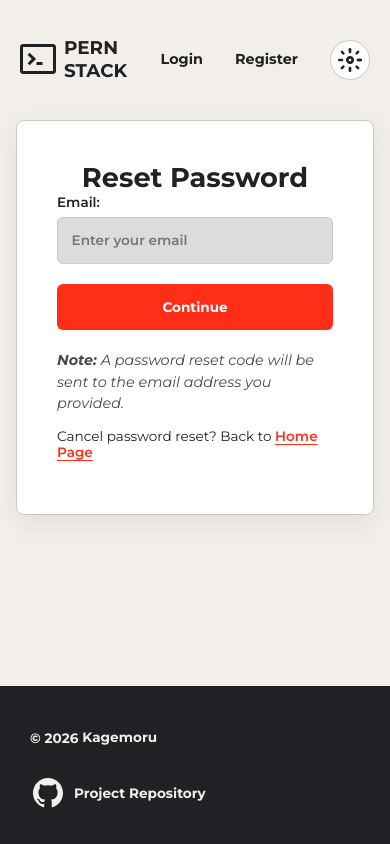
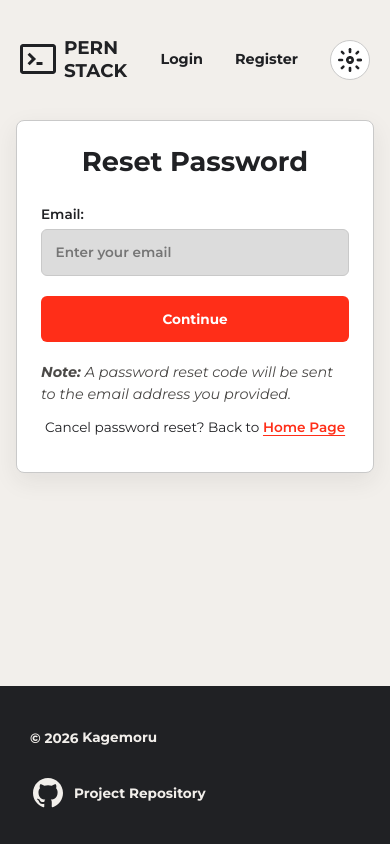
Before and after one commit to Kagemoru/pern-stack, a React (Vite) app in the folder client/: page /forgot-password in a window 390 px wide. Built offline with nearby package versions, Linux system fonts and the light colour scheme; no server answers.

Commit message:
frontend: fix some css styling

```diff
--- a/client/src/App.css
+++ b/client/src/App.css
@@ -76,7 +76,6 @@
 .login-container,
 .register-container,
 .forgot-password-container {
-  box-sizing: border-box;
   width: min(100%, 28rem);
   min-height: auto;
   padding: 2.5rem;
@@ -84,7 +83,7 @@
 
 .login-container .title,
 .register-container .title,
-.forgot-password-form .title {
+.forgot-password-container .title {
   margin: 0 0 1.75rem;
 }
 
@@ -124,7 +123,7 @@
 .forgot-password-link,
 .register-link,
 .login-link,
-#reset-password-note {
+.reset-password-msg {
   font-size: 0.9rem;
   margin: 0;
   color: var(--secondary-text-color);
@@ -175,18 +174,11 @@
 
 @media (max-width: 600px) {
   .login-container,
-  .register-container {
+  .register-container,
+  .forgot-password-container {
     padding: 1.5rem;
   }
 }
-
-/* =====================================
-  FORGOT PASSWORD CONTAINER
-===================================== */
-#reset-successfull-msg {
-  text-align: center;
-}
-
 
 /* =====================================
   NOT FOUND CONTAINER
--- a/client/src/pages/ForgotPassword.jsx
+++ b/client/src/pages/ForgotPassword.jsx
@@ -16,33 +16,34 @@ export default function ForgotPassword() {
   const [resetToken, setResetToken] = useState("");
 
   const [loading, setLoading] = useState(false);
-  const [error, setError] = useState("");
+  const [msg, setMsg] = useState(
+    <>
+      <b>Note:</b> A password reset code will be sent to the email address you
+      provided.
+    </>,
+  );
 
   const handleSubmit = async (e) => {
     e.preventDefault();
     setLoading(true);
-    setError("");
+    setMsg("");
 
     try {
       if (step === "email") {
-        console.log(`${email}, requests a password reset code`);
         const result = await requestPasswordReset(email);
-        console.log(result.message);
+        setMsg(result.message);
         setStep("code");
       } else if (step === "code") {
-        console.log(`${code}, code for confirming a password reset`);
         const result = await verifyPasswordResetCode(email, code);
-        console.log(result);
         setResetToken(result.resetToken);
         setStep("password");
       } else if (step === "password") {
-        console.log(`${newPassword}, new password for ${email}`);
         const result = await resetPassword(resetToken, newPassword);
-        console.log(result);
+        setMsg(`${result.message} You can now log in using your new password.`);
         setStep("done");
       }
     } catch (error) {
-      setError(error.message);
+      setMsg(error.message);
     } finally {
       setLoading(false);
     }
@@ -58,7 +59,7 @@ export default function ForgotPassword() {
 
   return (
     <div className="container forgot-password-container">
-      <h1>Reset Password</h1>
+      <h1 className="title">Reset Password</h1>
 
       {step !== "done" && (
         <form className="forgot-password-form" onSubmit={handleSubmit}>
@@ -101,23 +102,20 @@ export default function ForgotPassword() {
             </label>
           )}
 
-          <button type="submit">
+          <button type="submit" disabled={loading}>
             {loading ? "Please wait..." : "Continue"}
           </button>
         </form>
       )}
 
-      <p id="reset-password-note">
-        <b>Note:</b> A password reset code will be sent to the email address you
-        provided.
-      </p>
+      {msg && (
+        <p className="reset-password-msg" role="alert">
+          {msg}
+        </p>
+      )}
 
       {step === "done" ? (
         <>
-          <p id="reset-successfull-msg">
-            Your password has been successfully updated! You can now log in
-            using your new password.
-          </p>
           <br />
           <Link
             to="/login"
```
